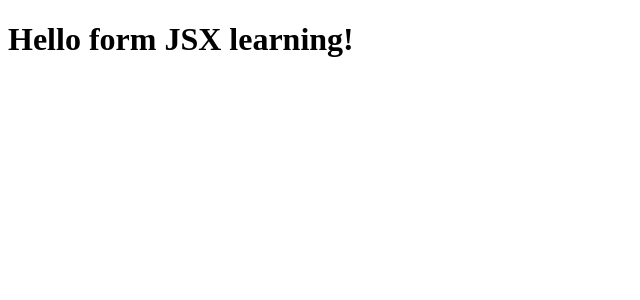
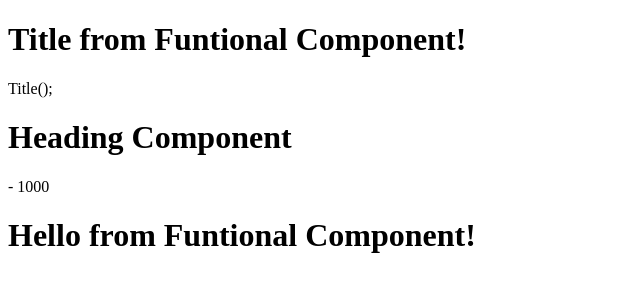
Before and after one commit to KittuG/ReactRepo, a React (Vite) app: page / in a window 1280 px wide. Shown: the top 300 px of the page, without its empty margins (0-640 px from the left). Built offline with nearby package versions, Linux system fonts and the light colour scheme.

Commit message:
Functional Component

```diff
--- a/App.js
+++ b/App.js
@@ -1,14 +1,27 @@
 import React from "react";
 import ReactDOM from "react-dom/client";
-const parent = React.createElement("div",
-    { id: "parent" },
-    React.createElement("div",
-        { id: "child" },
-        [React.createElement("h1",
-            { id: "h1Id" }, "I'm inside H1"), React.createElement("h2",
-                { id: "h1Id" }, "I'm inside H2 at same lvl of h1")]));
 
-const jsxHeading = <h1>Hello form JSX learning!</h1>
+// Raect Element
+const jsxHeading = (<h1 className="header"
+    tabIndex={2}>Hello from JSX learning!</h1>
+)
+
+const Title = () => (<h1 className="header"
+    tabIndex={2}>Title from Funtional Component!</h1>)
+const title = <h1>Heading Component</h1>
+const data = 1000;
+// Funtional Component
+const Heading = () => {
+    return (
+        <div id="container">
+            <Title />
+            Title();
+            {title} - {data}
+            <h1 className="header"
+                tabIndex={2}>Hello from Funtional Component!</h1>
+        </div>
+    )
+}
 // const heading = React.createElement("h1", { id: "heading" }, "Hello from here");
 const root = ReactDOM.createRoot(document.getElementById("root"));
-root.render(jsxHeading);
+root.render(<Heading />);
```
